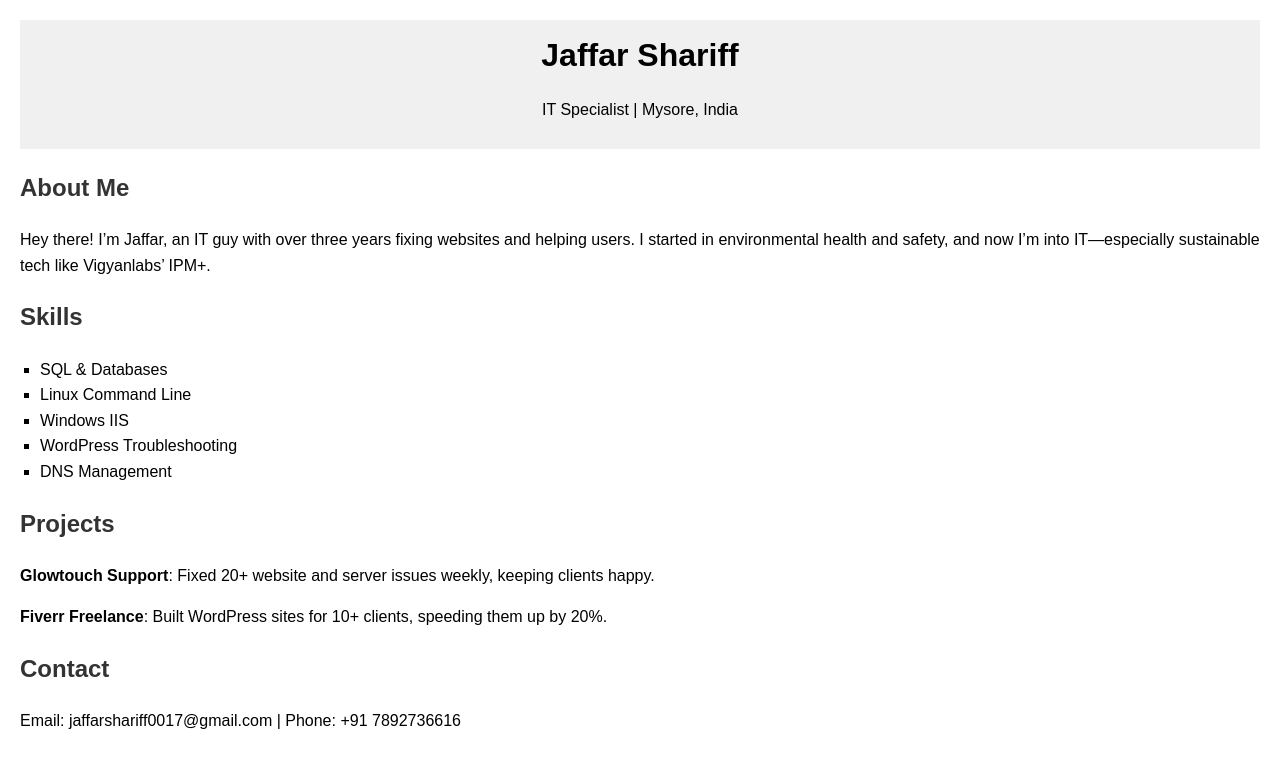
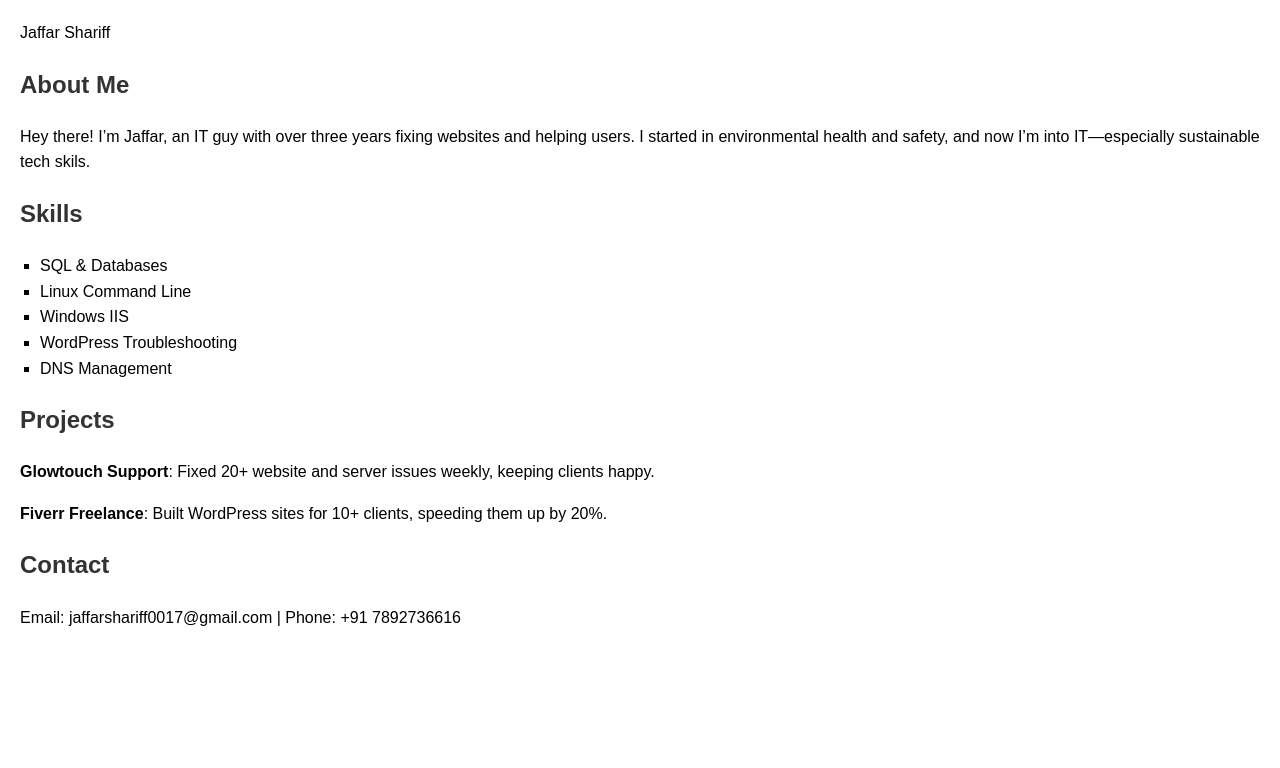
Before and after one commit to Zafarshariff/protofolio, a plain HTML site: page index.html in a window 1280 px wide. Drawn offline with Linux system fonts and the light colour scheme.

Commit message:
Update index.html

```diff
--- a/index.html
+++ b/index.html
@@ -7,15 +7,12 @@
     <link rel="stylesheet" href="styles.css">
 </head>
 <body>
-    <header>
-        <h1>Jaffar Shariff</h1>
-        <p>IT Specialist | Mysore, India</p>
-    </header>
-    <section>
+    <div class="folder-container">
+        <div class="folder">
+            <div class="folder-tab">Jaffar Shariff</div>
+            <div class="folder-content">
                 <h2>About Me</h2>
-        <p>Hey there! I’m Jaffar, an IT guy with over three years fixing websites and helping users. I started in environmental health and safety, and now I’m into IT—especially sustainable tech like Vigyanlabs’ IPM+.</p>
-    </section>
-    <section>
+                <p>Hey there! I’m Jaffar, an IT guy with over three years fixing websites and helping users. I started in environmental health and safety, and now I’m into IT—especially sustainable tech skils.</p>
                 <h2>Skills</h2>
                 <ul>
                     <li>SQL & Databases</li>
@@ -24,15 +21,15 @@
                     <li>WordPress Troubleshooting</li>
                     <li>DNS Management</li>
                 </ul>
-    </section>
-    <section>
                 <h2>Projects</h2>
                 <p><strong>Glowtouch Support</strong>: Fixed 20+ website and server issues weekly, keeping clients happy.</p>
                 <p><strong>Fiverr Freelance</strong>: Built WordPress sites for 10+ clients, speeding them up by 20%.</p>
-    </section>
-    <section>
                 <h2>Contact</h2>
                 <p>Email: jaffarshariff0017@gmail.com | Phone: +91 7892736616</p>
-    </section>
+            </div>
+        </div>
+    </div>
+    <div class="cursor"></div>
+    <script src="script.js"></script>
 </body>
 </html>
```
Lines whose indentation alone changed are shown as unchanged.
